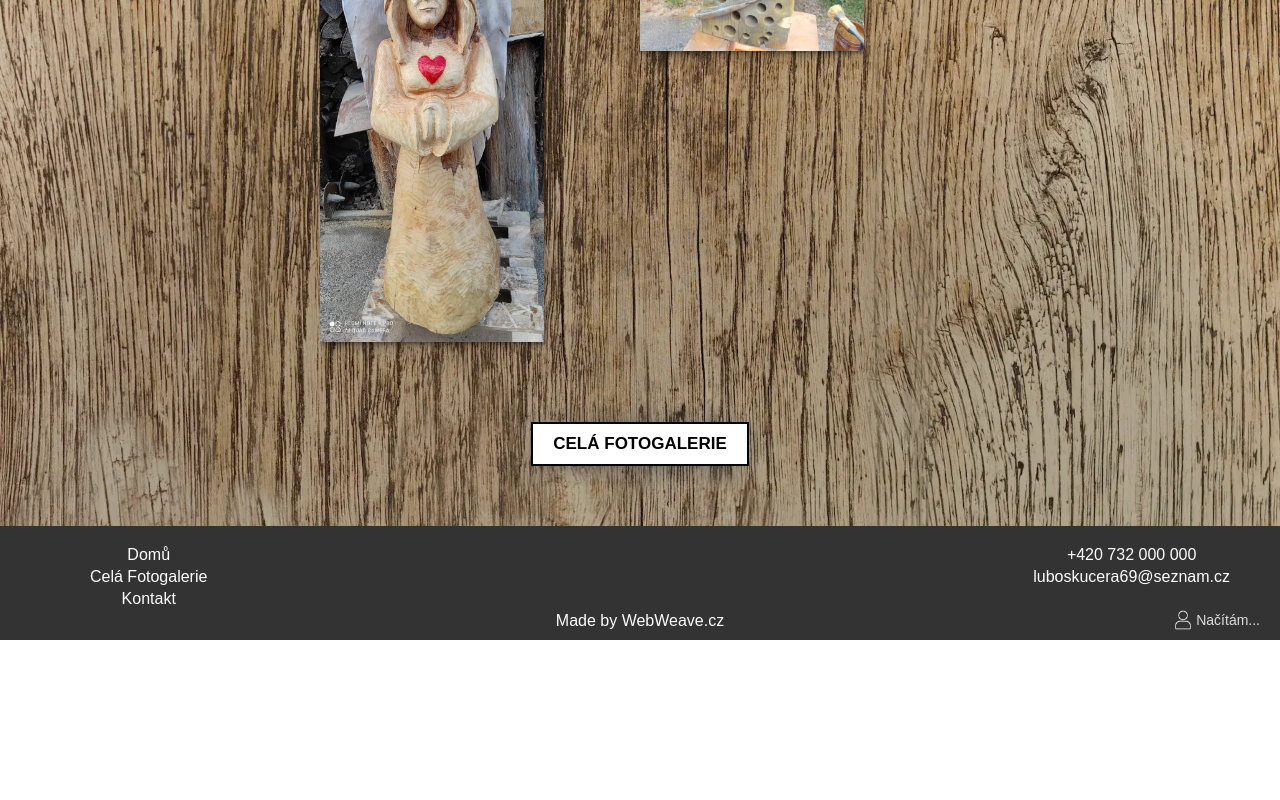
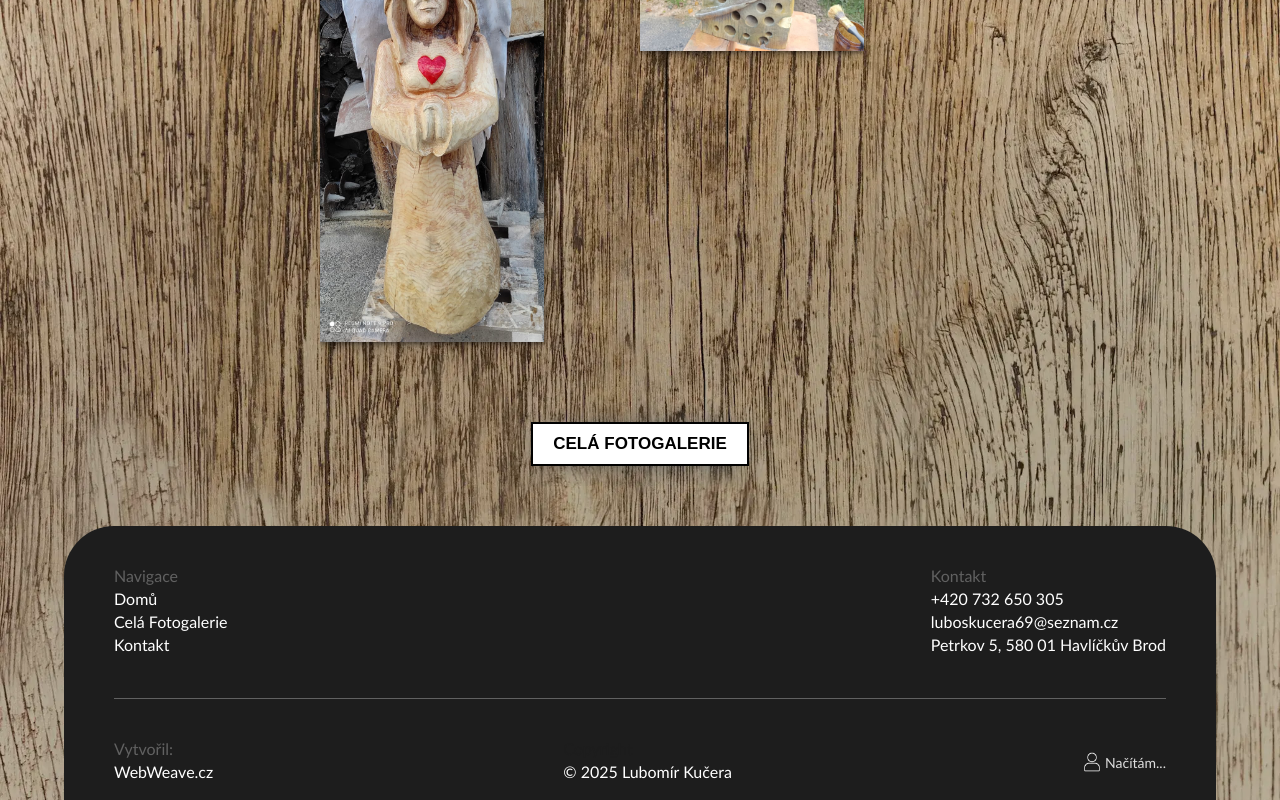
Before and after one commit to Flamchu/lubomirkucera, a React (Vite) app: page / in a window 1280 px wide. Shown: the part 1571-2371 px from the top of the page. Before the commit the page ends 2211 px from the top, so only its background shows below. Built offline with nearby package versions, Linux system fonts and the light colour scheme; no server answers.

Commit message:
footer upgrade

```diff
--- a/src/components/Footer.tsx
+++ b/src/components/Footer.tsx
@@ -5,6 +5,7 @@ import VisitorCounter from "./VisitorCounter";
 
 const Footer: React.FC = () => {
 	const scrollToTopAndNavigate = useScrollToTopAndNavigate();
+	const currentYear = new Date().getFullYear(); // Get the current year
 
 	return (
 		<footer className="footer">
@@ -12,6 +13,7 @@ const Footer: React.FC = () => {
 				<div className="footer__flex">
 					<div className="footer__ul-holder">
 						<ul>
+							<li><p className="footer__darker-text">Navigace</p></li>
 							<li onClick={() => scrollToTopAndNavigate("/")}>Domů</li>
 							<li onClick={() => scrollToTopAndNavigate("/galerie")}>Celá Fotogalerie</li>
 							<li onClick={() => scrollToTopAndNavigate("/kontakt")}>Kontakt</li>
@@ -20,16 +22,30 @@ const Footer: React.FC = () => {
 
 					<div className="footer__ul-holder">
 						<ul>
-							<li>+420 732 000 000</li>
-							<li>luboskucera69@seznam.cz</li>
+							<li><p className="footer__darker-text">Kontakt</p></li>
+							<li><a href="tel:+420732650305">+420 732 650 305</a></li>
+							<li><a href="mailto:luboskucera69@seznam.cz">luboskucera69@seznam.cz</a></li>
+							<li><span>Petrkov 5, 580 01 Havlíčkův Brod</span></li>
 						</ul>
 					</div>
 				</div>
-				<div className="footer__webweave">
-					<a href="https://webweave.cz">Made by WebWeave.cz</a>
+				<div className="footer__bottom">
+					<div className="footer__ul-holder">
+						<ul>
+							<li><p className="footer__darker-text-bottom">Vytvořil:</p></li>
+							<li><a href="https://webweave.cz">WebWeave.cz</a></li>
+						</ul>
+					</div>
+					<div className="footer__ul-holder">
+						<ul>
+							<li><p className="footer__copyright">Copyright</p></li>
+							<p>&copy; {currentYear} Lubomír Kučera</p>
+						</ul>
+					</div>
+
+					<VisitorCounter />
 				</div>
 			</div>
-			<VisitorCounter />
 		</footer>
 	);
 };
--- a/src/pages/Contact.tsx
+++ b/src/pages/Contact.tsx
@@ -21,7 +21,7 @@ const Contact: React.FC = () => {
                 <div className="contact-details">
                     <div className="contact-item">
                         <strong>Telefon:</strong>
-                        <a href="tel:+420732650305">732 650 305</a>
+                        <a href="tel:+420732650305">+420 732 650 305</a>
 
                     </div>
                     <div className="contact-item">
--- a/src/scss/components/Footer.scss
+++ b/src/scss/components/Footer.scss
@@ -1,8 +1,11 @@
 .footer {
-	background-color: #333;
+	background: #1d1d1d;
 	color: #fff;
-	font-family: sans-serif;
+	font-family: 'Trebuchet MS', 'Lucida Sans Unicode', 'Lucida Grande', 'Lucida Sans', Arial, sans-serif;
 	position: relative;
+	width: 90vw;
+	margin: auto;
+	border-radius: 50px 50px 0 0;
 
 	&__container {
 		max-width: 1200px;
@@ -15,28 +18,46 @@
 	&__flex {
 		display: flex;
 		justify-content: space-between;
+		padding: 20px 0 40px;
+		border-bottom: 1px solid #616161;
 	}
 
 	&__ul-holder {
+		text-align: left;
+		width: max-content;
+		ul{
+			padding: 0;
+		}
 		a {
 			color: #fff;
+			text-decoration: none;
 		}
 		li {
 			margin: 0 0 4px 0;
 		}
 	}
 
-	&__webweave a {
+	&__bottom{
+		display: flex;
+		justify-content: space-between;
+		margin: 40px auto 5px;
+	}
+
+	&__bottom a {
 		color: white;
 		text-decoration: none;
+	}
+
+
+
+	&__darker-text-bottom{
+		text-align: left;
+		color: #616161;
 	}
 
 	&__visitor-counter {
 		display: flex;
 		align-items: center;
-		position: absolute;
-		bottom: 10px;
-		right: 20px;
 		font-size: 14px;
 		color: #ddd;
 		p {
@@ -47,4 +68,13 @@
 			width: 20px;
 		}
 	}
+
+	&__darker-text{
+		color: #616161;
+	}
+
+	&__copyright{
+		color: #1d1d1d;
+
+	}
 }
```
